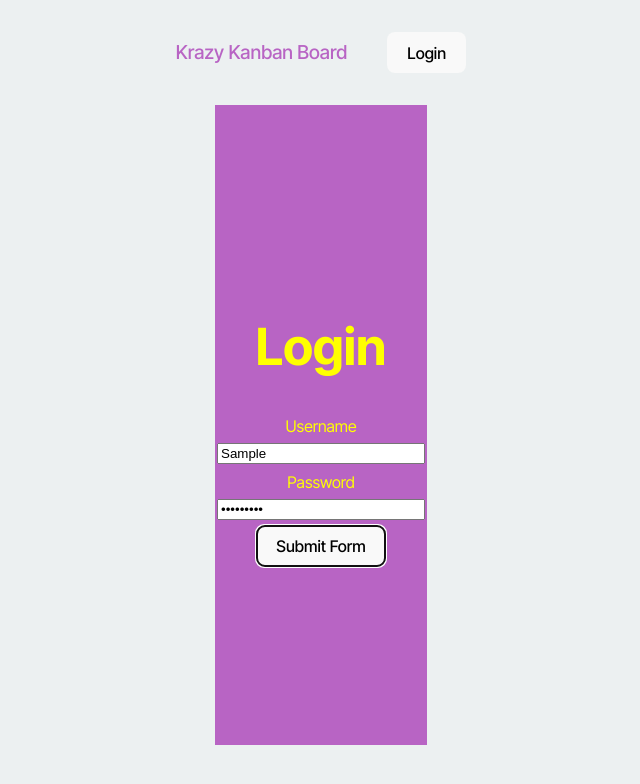
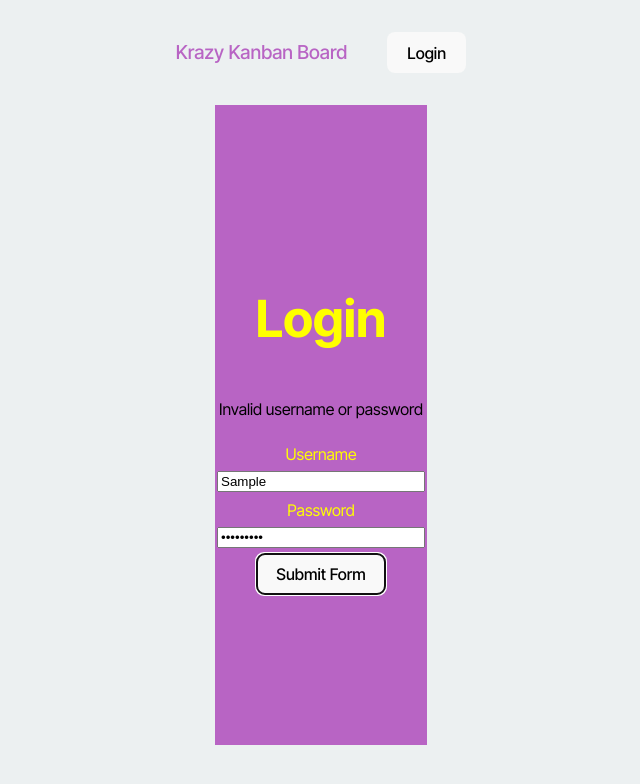
Before and after one commit to MassiEscalante/AssembleHub, a React (Vite) app in the folder client/: page /login in a window 1280 px wide. Both pictures are taken after typing "Sample", "Sample123" into the empty fields and a click on the button "Submit Form". Shown: the top 784 px of the page, without its empty margins (319-959 px from the left). Built offline with nearby package versions, Linux system fonts and the light colour scheme; no server answers.

Commit message:
Enhanced Login.tsx for Login and Error Handling

```diff
--- a/client/src/pages/Login.tsx
+++ b/client/src/pages/Login.tsx
@@ -1,5 +1,4 @@
 import { useState, FormEvent, ChangeEvent } from "react";
-
 import Auth from '../utils/auth';
 import { login } from "../api/authAPI";
 
@@ -9,7 +8,9 @@ const Login = () => {
     password: ''
   });
 
-  const handleChange = (e: ChangeEvent<HTMLInputElement | HTMLSelectElement>) => {
+  const [error, setError] = useState<string | null>(null); // State to handle login errors
+
+  const handleChange = (e: ChangeEvent<HTMLInputElement>) => {
     const { name, value } = e.target;
     setLoginData({
       ...loginData,
@@ -19,11 +20,16 @@ const Login = () => {
 
   const handleSubmit = async (e: FormEvent) => {
     e.preventDefault();
+    setError(null); // Reset error state on form submission
     try {
+      // Call the login function and pass loginData
       const data = await login(loginData);
+
+      // If login is successful, store the token and redirect
       Auth.login(data.token);
     } catch (err) {
       console.error('Failed to login', err);
+      setError('Invalid username or password'); // Set error message on failure
     }
   };
 
@@ -31,25 +37,29 @@ const Login = () => {
     <div className='container'>
       <form className='form' onSubmit={handleSubmit}>
         <h1>Login</h1>
-        <label >Username</label>
+
+        {error && <p className="error-message">{error}</p>} {/* Display error message if login fails */}
+
+        <label>Username</label>
         <input
           type='text'
           name='username'
           value={loginData.username || ''}
           onChange={handleChange}
         />
-      <label>Password</label>
+
+        <label>Password</label>
         <input
           type='password'
           name='password'
           value={loginData.password || ''}
           onChange={handleChange}
         />
+
         <button type='submit'>Submit Form</button>
       </form>
     </div>
-
-  )
+  );
 };
 
 export default Login;
```
